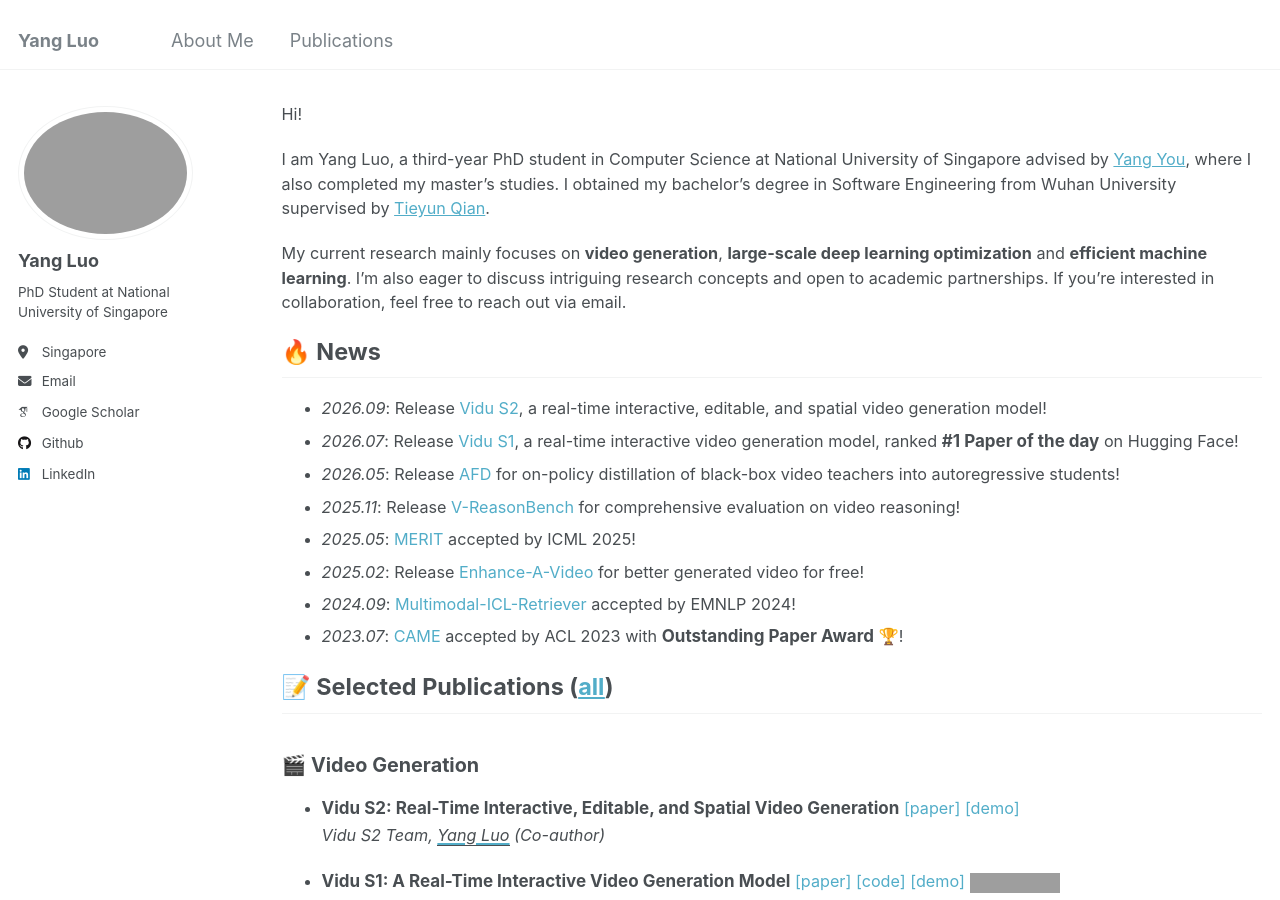
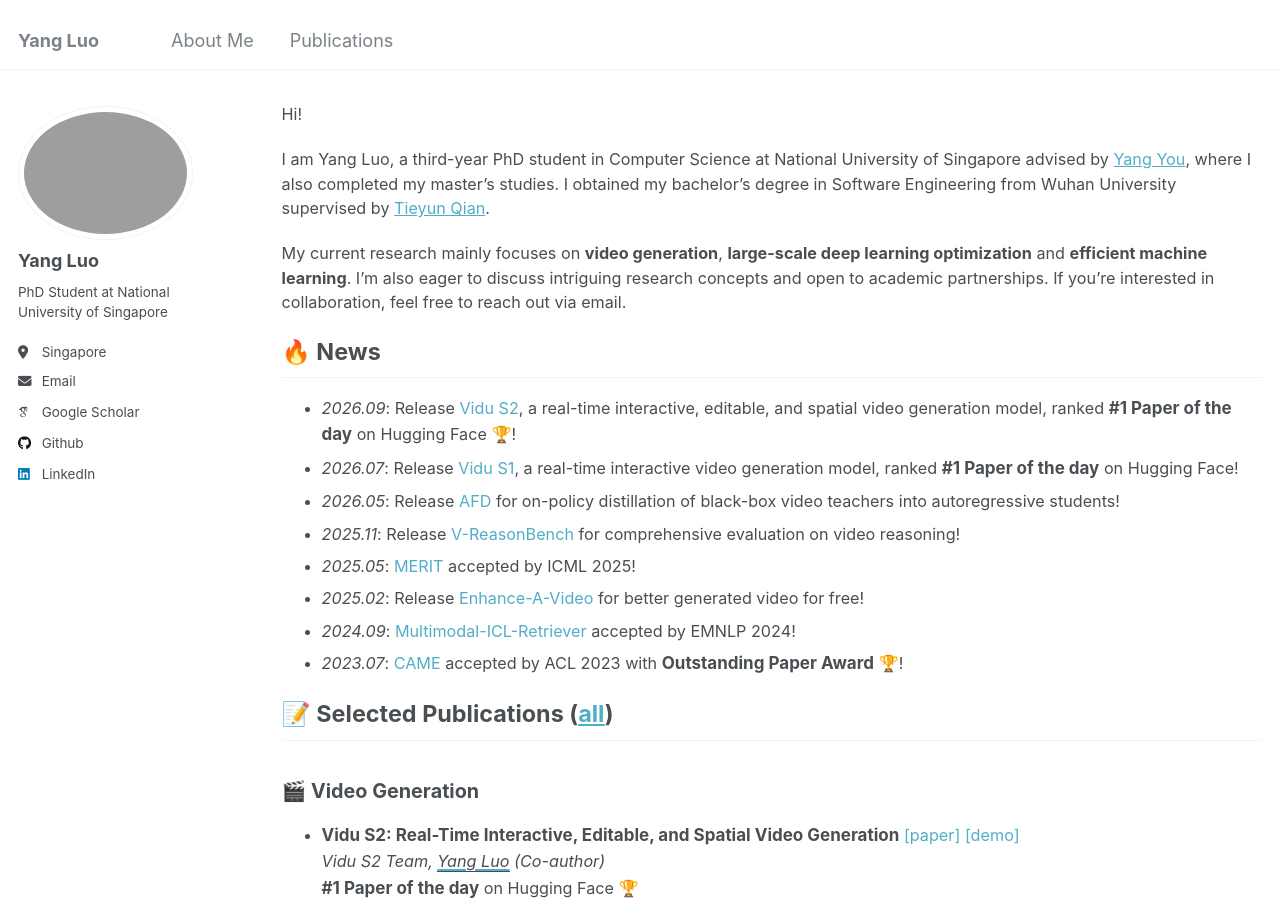
Before and after one commit to yangluo7/yangluo7.github.io, a Jekyll site: the page built from _pages/about.md, in a window 1280 px wide and 900 px high. Built offline with Jekyll 4.4.1, drawn with Linux system fonts in a browser that asks for light colours; some web fonts are replaced; grey boxes are pictures that could not be loaded.

Commit message:
Info Update
Co-authored-by: Cursor <cursoragent@cursor.com>

```diff
--- a/_pages/about.md
+++ b/_pages/about.md
@@ -16,7 +16,7 @@ I am Yang Luo, a third-year PhD student in Computer Science at National Universi
 My current research mainly focuses on  **video generation**, **large-scale deep learning optimization** and **efficient machine learning**. I'm also eager to discuss intriguing research concepts and open to academic partnerships. If you're interested in collaboration, feel free to reach out via email.
 
 # 🔥 News
-- *2026.09*: Release [Vidu S2](https://huggingface.co/papers/2609.11638), a real-time interactive, editable, and spatial video generation model!
+- *2026.09*: Release [Vidu S2](https://huggingface.co/papers/2609.11638), a real-time interactive, editable, and spatial video generation model, ranked **#1 Paper of the day** on Hugging Face 🏆!
 - *2026.07*: Release [Vidu S1](https://huggingface.co/papers/2607.03118), a real-time interactive video generation model, ranked **#1 Paper of the day** on Hugging Face!
 - *2026.05*: Release [AFD](https://arxiv.org/abs/2605.26105) for on-policy distillation of black-box video teachers into autoregressive students!
 - *2025.11*: Release [V-ReasonBench](https://oahzxl.github.io/VReasonBench/) for comprehensive evaluation on video reasoning!
@@ -38,6 +38,7 @@ My current research mainly focuses on  **video generation**, **large-scale deep
         <a href="https://www.vidu.com/vidu-stream"> [demo]</a>
     </div>
     <div><i>Vidu S2 Team, <u>Yang Luo</u> (Co-author)</i></div>
+    <div><strong>#1 Paper of the day</strong> on Hugging Face 🏆</div>
   </li>
   <li>
     <strong>Vidu S1: A Real-Time Interactive Video Generation Model</strong>
```
